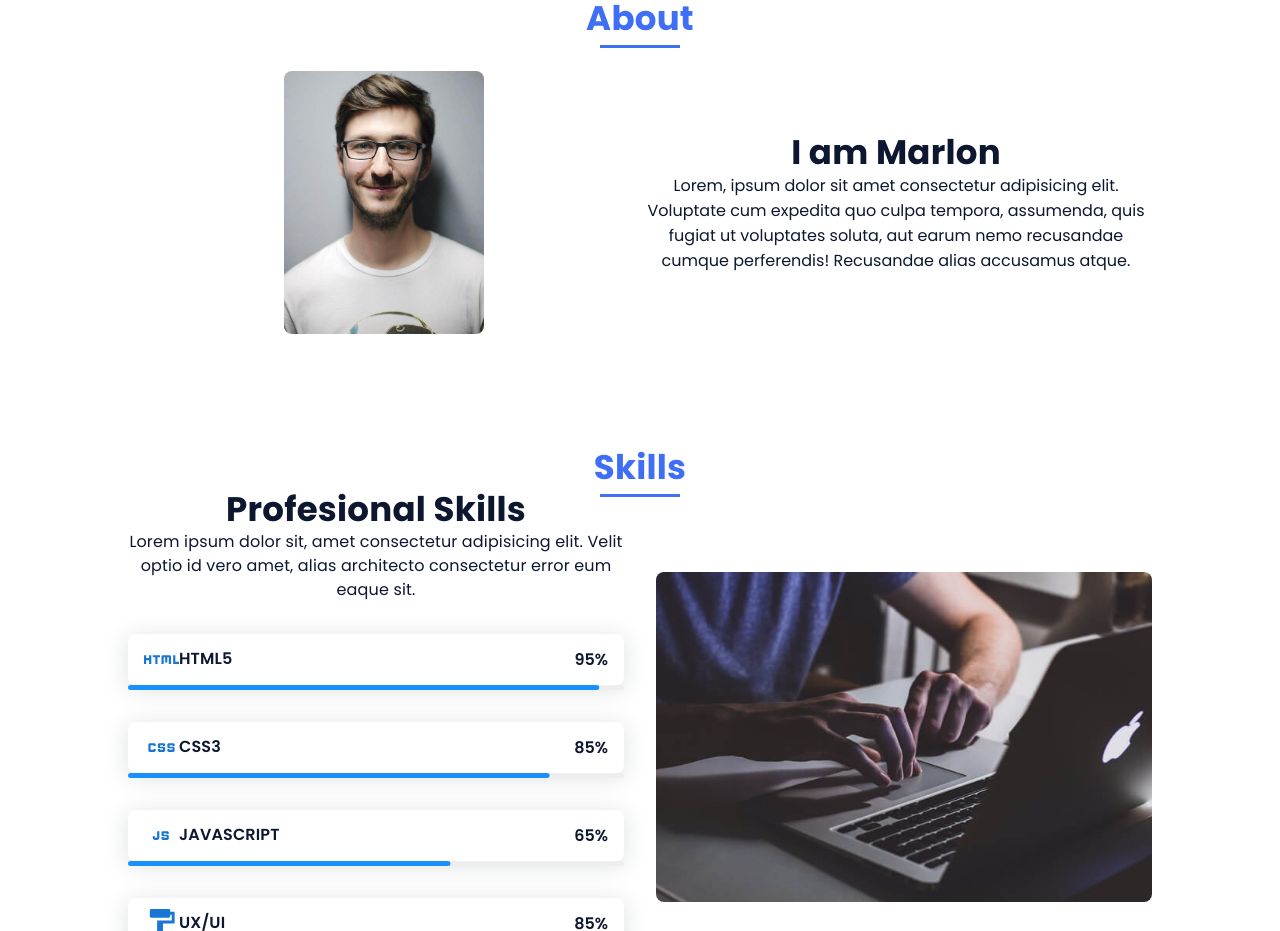
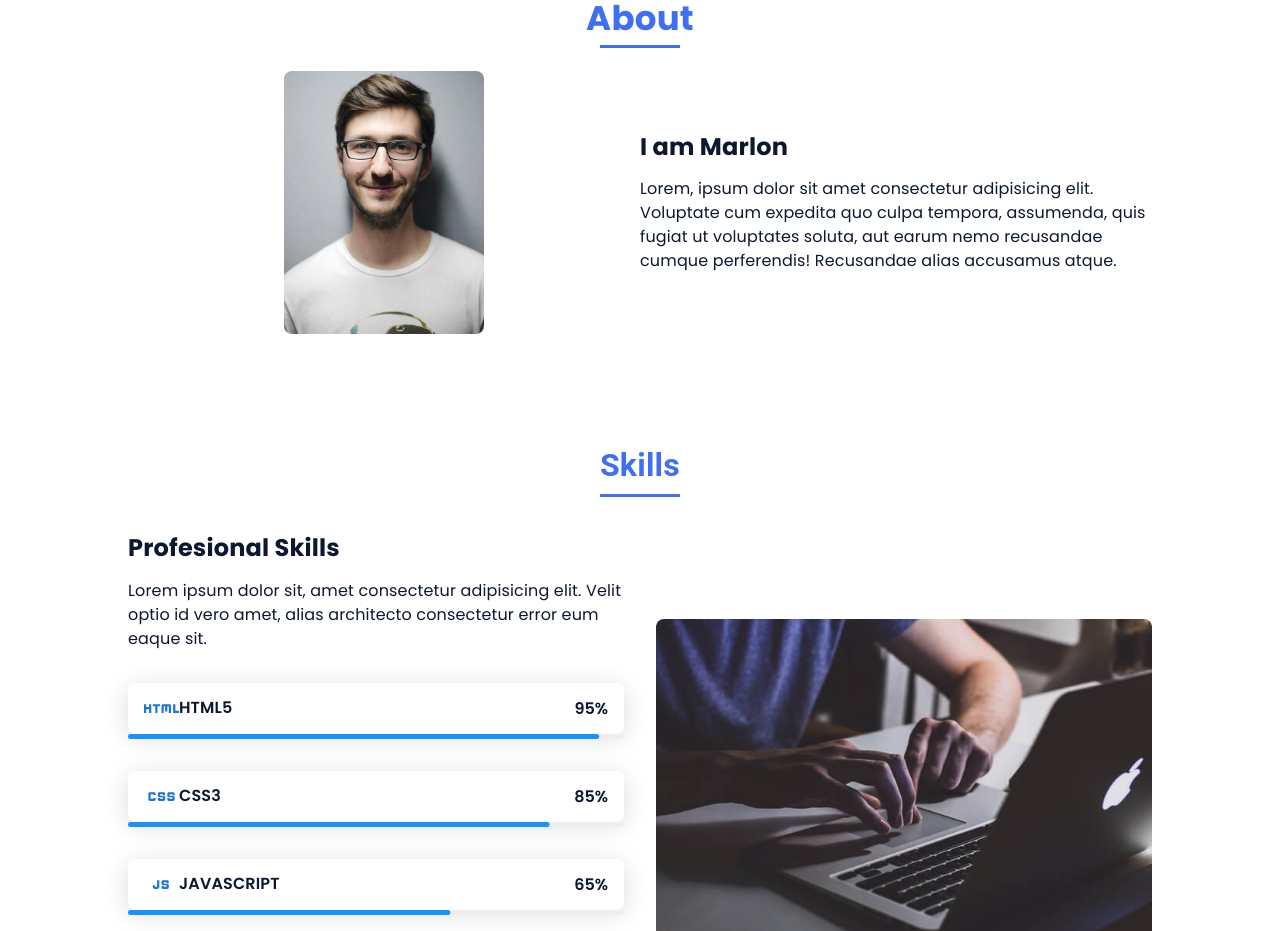
Before and after one commit to Chaitanya037/react-materialui-training, a React (Vite) app: page / in a window 1280 px wide. Shown: the part 900-1831 px from the top of the page. Built offline with nearby package versions, Linux system fonts and the light colour scheme.

Commit message:
Setting headings and alignments

```diff
--- a/src/components/molecules/About.jsx
+++ b/src/components/molecules/About.jsx
@@ -1,6 +1,7 @@
 import about_img from "../../assets/img/about.jpg";
 import Heading from "../atoms/Heading";
-import './About.css';
+import "./About.css";
+import Typography from "@mui/material/Typography";
 
 const About = () => {
   return (
@@ -12,13 +13,31 @@ const About = () => {
         </div>
 
         <div>
-          <Heading className="about__subtitle">I am Marlon</Heading>
-          <p className="about__text">
+          <Heading
+            className="about__subtitle"
+            sx={{
+              mb: 2,
+              textAlign: "start",
+              fontSize: "1.5rem",
+              fontWeight: "bold",
+              fontFamily: "var(--body-font)",
+            }}
+          >
+            I am Marlon
+          </Heading>
+          <Typography
+            className="about__text"
+            sx={{
+              textAlign: "initial",
+              fontFamily: "var(--body-font)",
+              fontSize: "var(--normal-font-size)",
+            }}
+          >
             Lorem, ipsum dolor sit amet consectetur adipisicing elit. Voluptate
             cum expedita quo culpa tempora, assumenda, quis fugiat ut voluptates
             soluta, aut earum nemo recusandae cumque perferendis! Recusandae
             alias accusamus atque.
-          </p>
+          </Typography>
         </div>
       </div>
     </section>
--- a/src/components/molecules/Skills.jsx
+++ b/src/components/molecules/Skills.jsx
@@ -17,19 +17,34 @@ const Skills = () => {
         variant="h4"
         component="h2"
         className="section-title"
-        sx={{ fontFamily: "var(--h2-font-size)", fontWeight: "bold" }}
+        sx={{
+          fontSize: "var(--h2-font-size) !important",
+          fontWeight: "bold !important",
+          margin: "0 0 var(--mb-6) 0",
+        }}
       >
         Skills
       </Typography>
 
       <div className="skills__container bd-grid">
         <div>
-          <Heading className="skills__subtitle">Profesional Skills</Heading>
+          <Heading
+            className="skills__subtitle"
+            sx={{
+              mb: 2,
+              textAlign: "start",
+              fontSize: "1.5rem",
+              fontWeight: "bold",
+              fontFamily: "var(--body-font)"
+            }}
+          >
+            Profesional Skills
+          </Heading>
           <Typography
             className="skills__text"
             sx={{
               mb: 4,
-              textAlign: "center",
+              textAlign: "initial",
               fontSize: "var(--normal-font-size)",
               fontFamily: "var(--body-font)",
             }}
```
